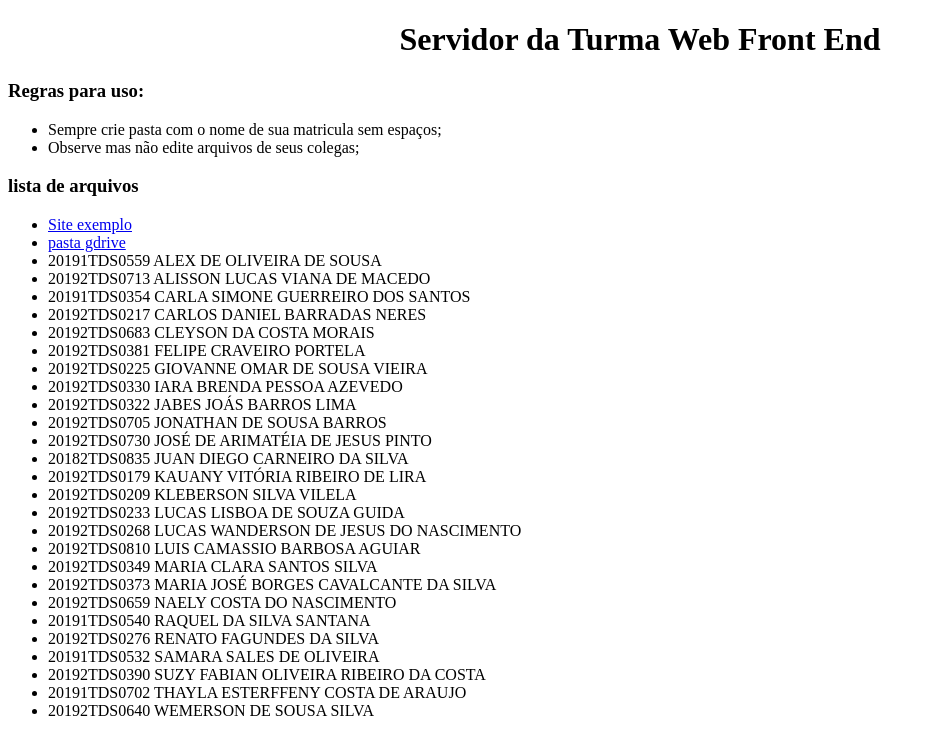
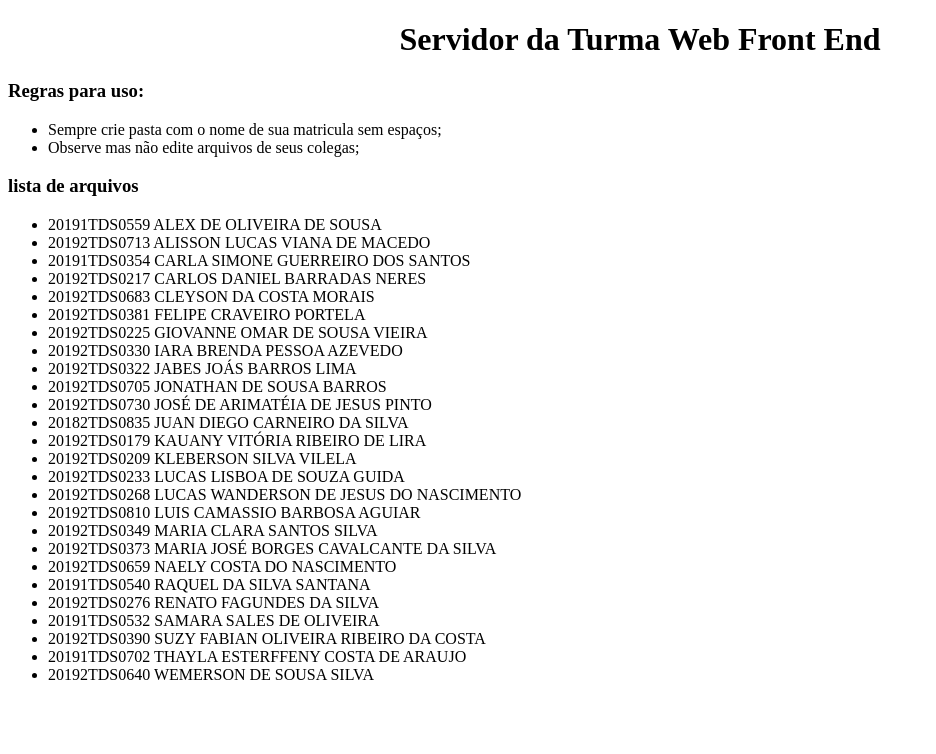
Before and after one commit to rildexter/rildo, a plain HTML site: page index.html in a window 1280 px wide. Shown: the whole page, without its empty margins (0-936 px from the left). Drawn offline with Linux system fonts and the light colour scheme.

Commit message:
atualizado sem gdrive

```diff
--- a/index.html
+++ b/index.html
@@ -22,11 +22,7 @@
 
 	<div>
 		<ul>
-			<li><a href="./sites/astronomy" target="_blank">Site exemplo</a></li>
-			<li>
-				<a href="https://drive.google.com/drive/folders/1n-uneRbqmx-OosO87HVopWZQ0Lb5N_U0?usp=sharing" target="_blank">
-				pasta gdrive</a>
-			</li>
+
 			<li>
 				<!--<a href="./sites/20191TDS0559" target="_blank"> -->
 				20191TDS0559 ALEX DE OLIVEIRA DE SOUSA
```
